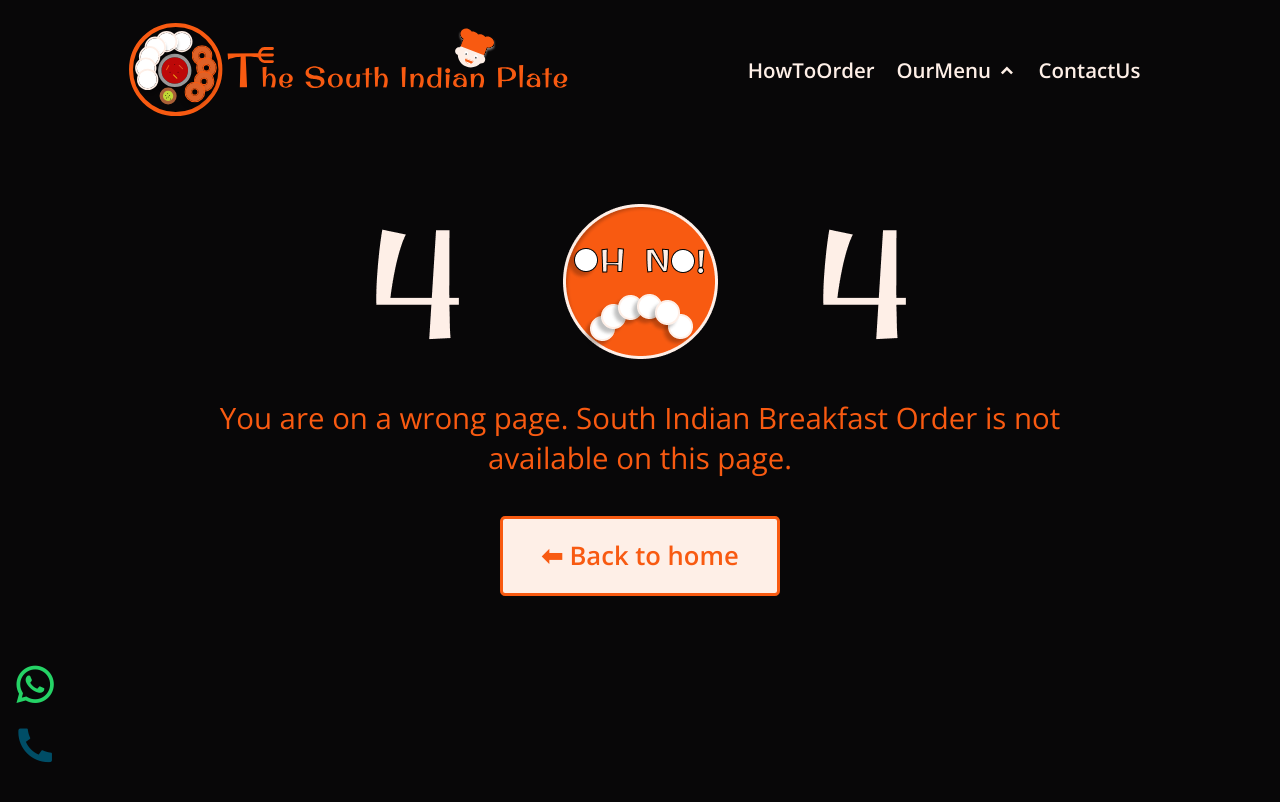
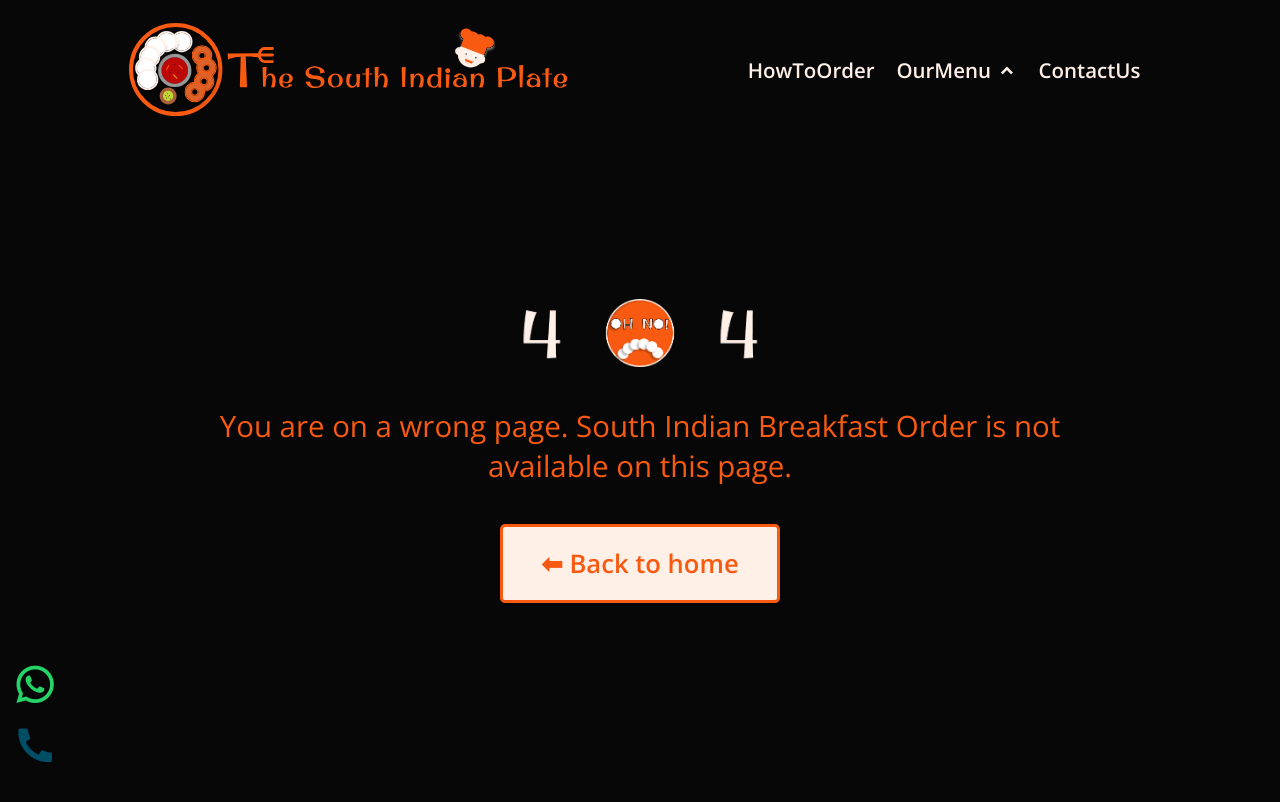
Before and after one commit to jitbherwaniofficial/thesouthindianplate, a Django app: template templates/404.html in a window 1280 px wide. Shown: the top 802 px of the page. Run offline with Django 5.2, Linux system fonts and the light colour scheme; the template is opened without the code that fills it, so the values that code supplies are empty.

Commit message:
404 Updated part 11

```diff
--- a/templates/404.html
+++ b/templates/404.html
@@ -20,7 +20,7 @@
             color: #feefe7;
         }
         .error_404 {
-            padding: 8vw 0;
+            padding-top: 8vw;
             width: 100%;
             height: 100vh;
             display: flex;
@@ -28,6 +28,9 @@
             align-items: center;
             flex-direction: column;
             gap: 3vw;
+        }
+        .error_404 img {
+            width: 20%;
         }
         .error_desc {
             text-align: center;
```
